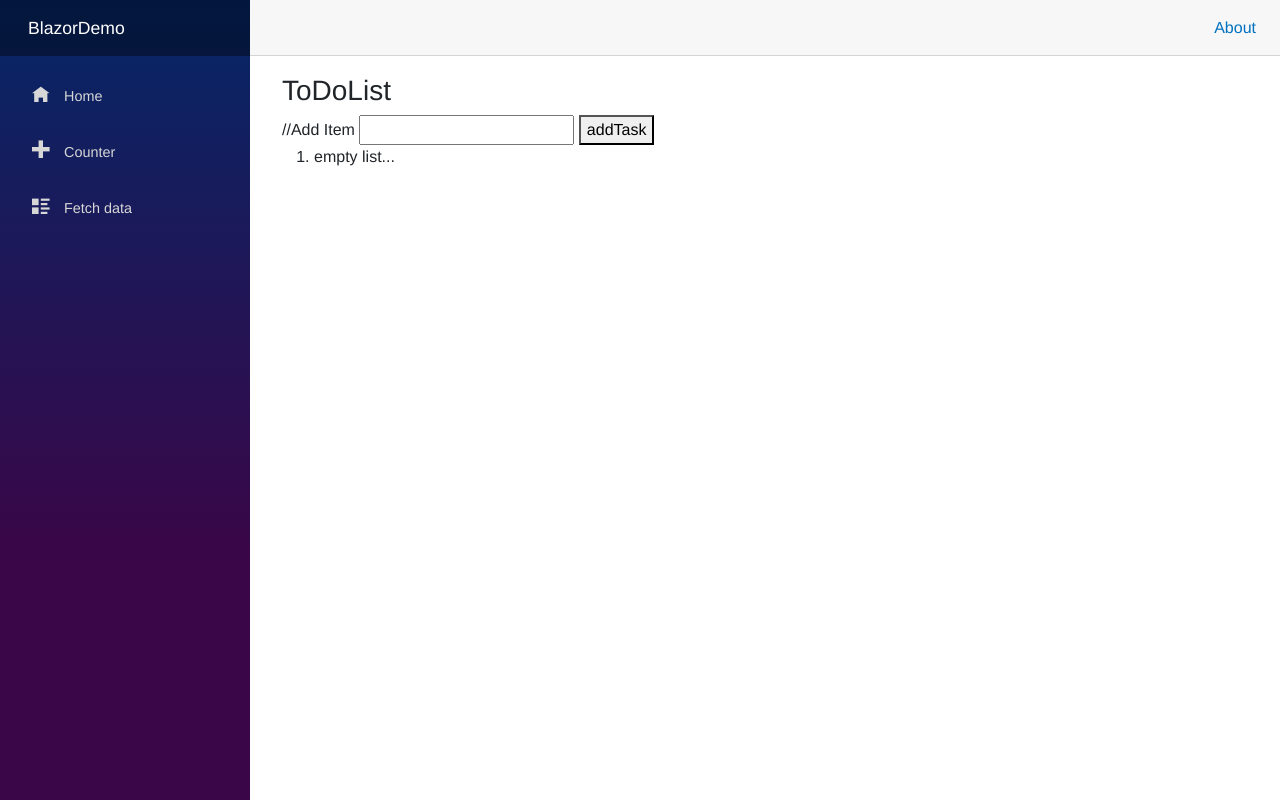
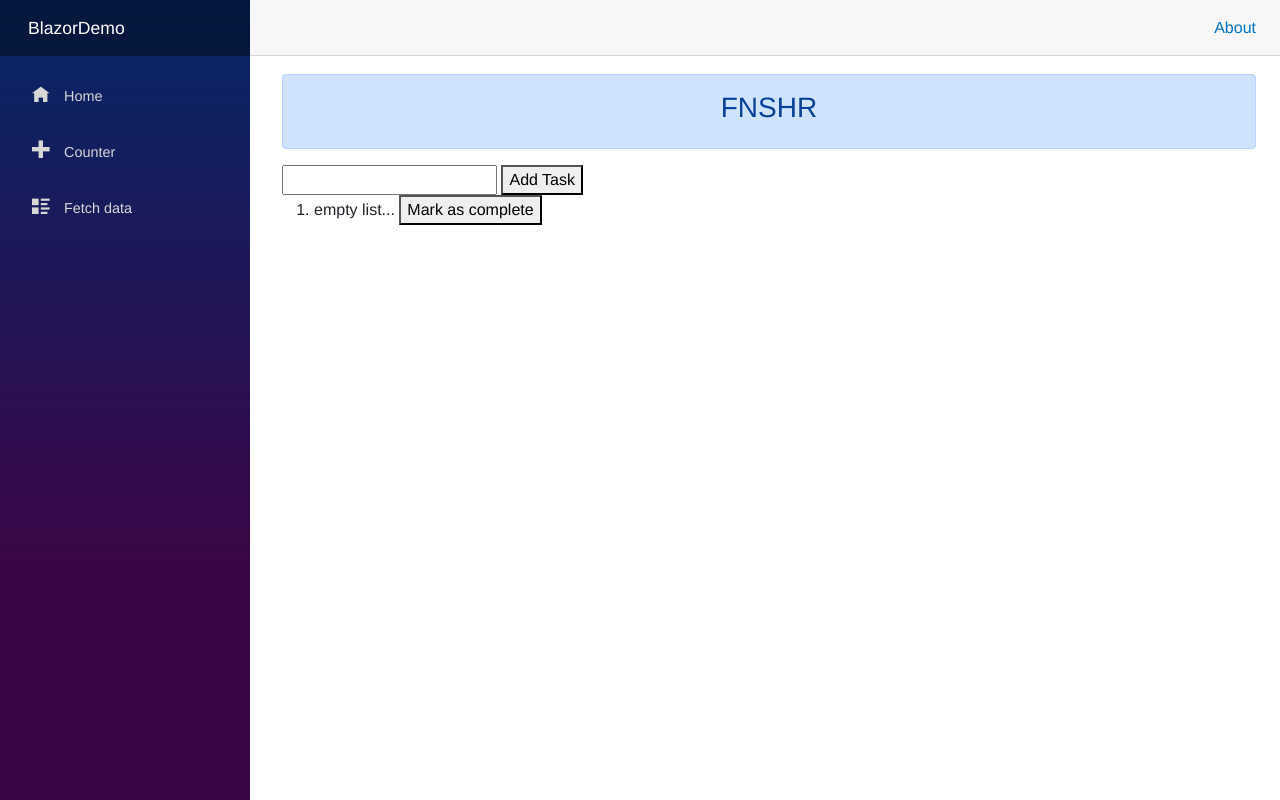
Before and after one commit to Akidoo/blazorExperimention, an ASP.NET Core app: page /todolist in a window 1280 px wide. Run offline with ASP.NET Core 8, Linux system fonts and the light colour scheme; style sheets or scripts are compiled from the project's sources.

Commit message:
update mark complete button

```diff
--- a/BlazorDemo/Pages/ToDoList.razor
+++ b/BlazorDemo/Pages/ToDoList.razor
@@ -1,15 +1,17 @@
 @page "/todolist"
 
-<h3>ToDoList</h3>
 
-//Add Item
+
+<div class="alert alert-primary" role="alert">
+    <h3 class="text-center">FNSHR</h3>
+</div>
 
 <input type="text" @bind="newTask"/>
-<button @onclick="addTask">addTask</button>
+<button @onclick="addTask">Add Task</button>
 <ol>
     @foreach(string task in toDoList)
 {
-            <li>@task</li>
+            <li>@task <button @onclick="(() => completeTask(task))">Mark as complete</button></li>
 }
 </ol>
 
@@ -22,9 +24,14 @@
     {
         if(string.IsNullOrWhiteSpace(newTask) == false)
         {
+            toDoList.Add(newTask);
+            newTask = "";
+        }
 
-        }
-        toDoList.Add(newTask);
-        newTask = "";
+    }
+
+    void completeTask(string completedTask)
+    {
+        toDoList.Remove(completedTask);
     }
 }
```
